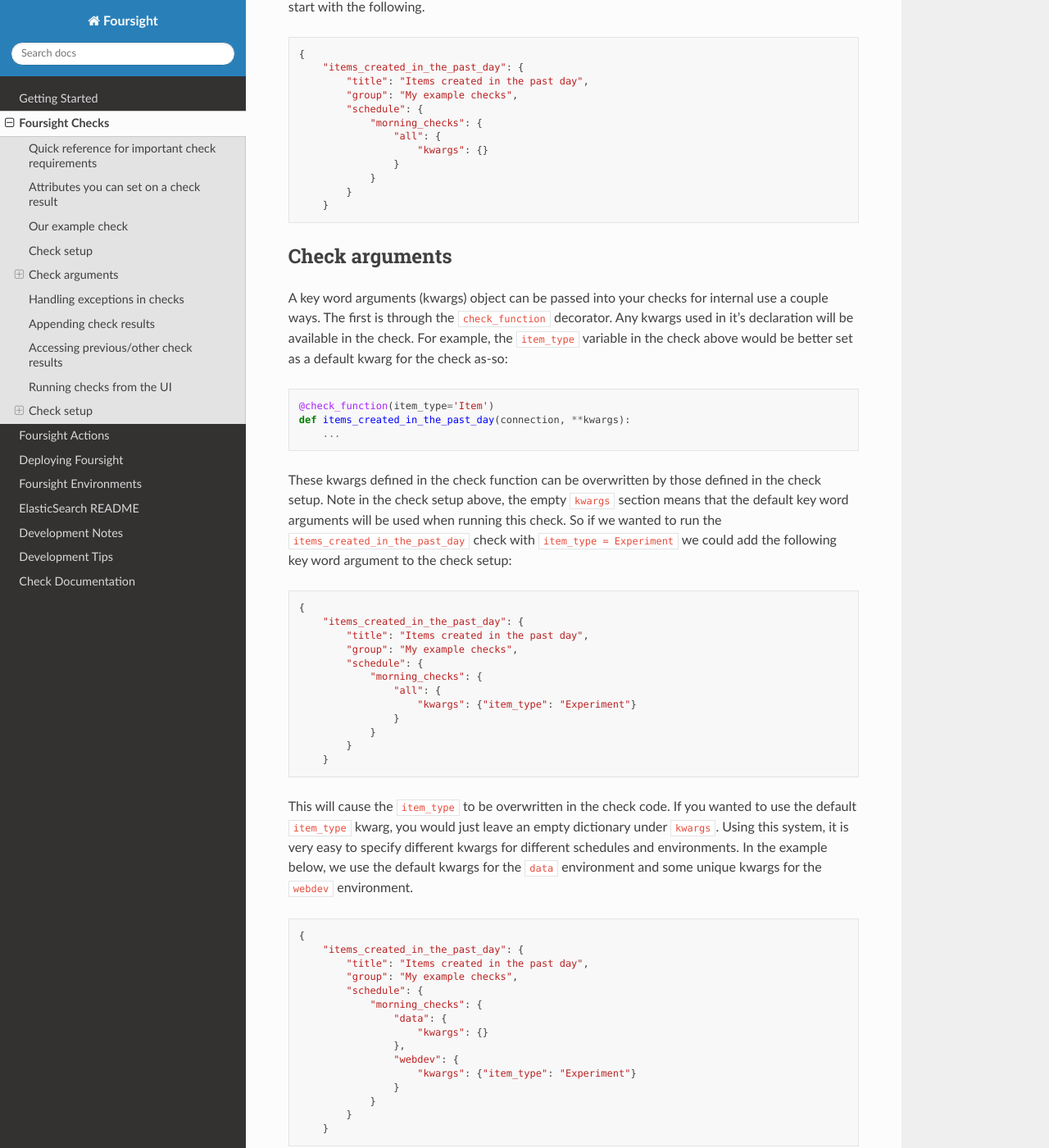
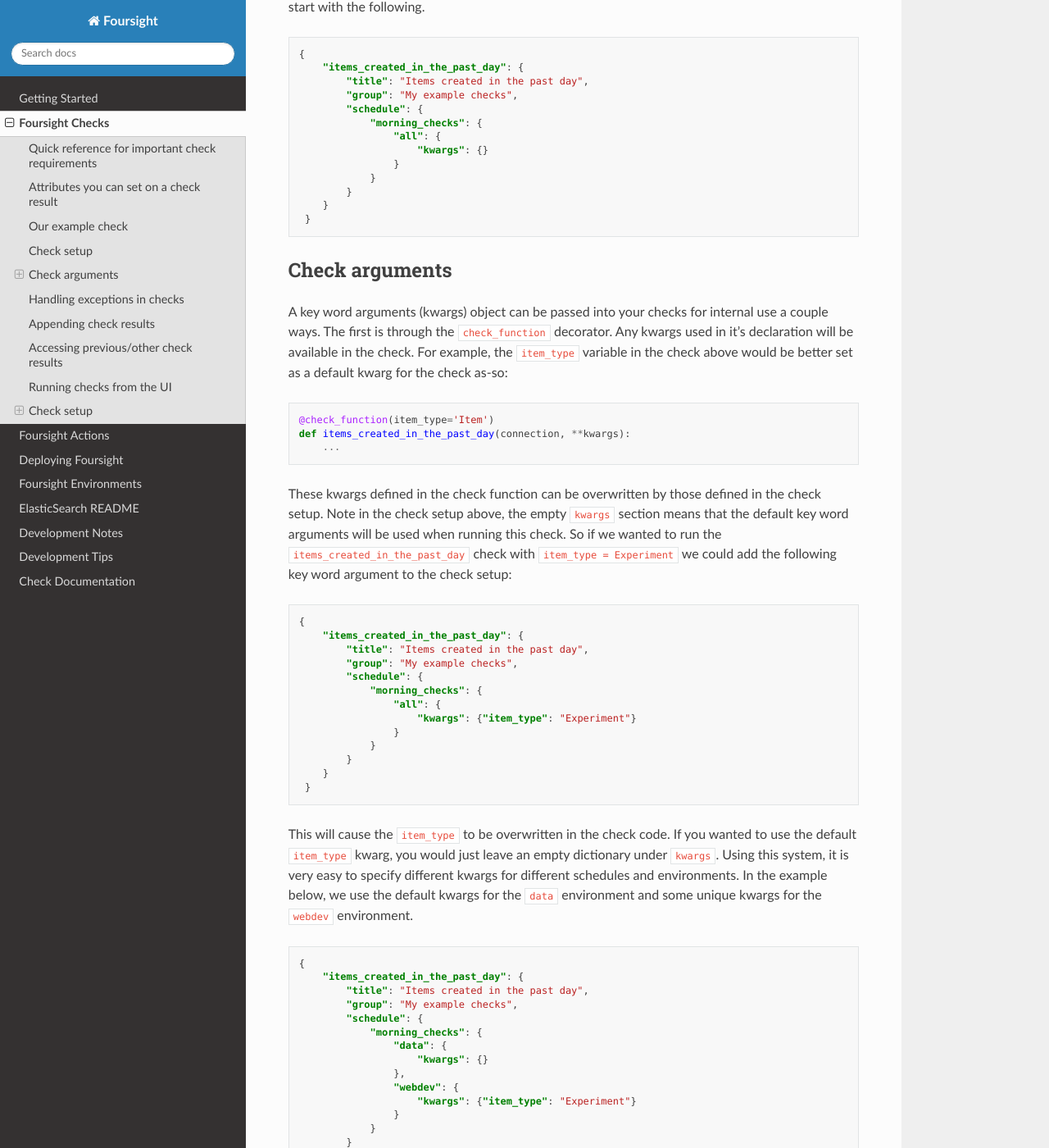
Before and after one commit to 4dn-dcic/foursight, a Sphinx documentation site: the page built from docs/source/checks.rst, in a window 1280 px wide and 1400 px high, scrolled down 3682 px. Shown: the whole window at 82% size. Built offline with Sphinx 7.4.7 and the Read the Docs theme 2.0.0, drawn with Linux system fonts in a browser that asks for light colours; some of the changed text lies outside the part shown.

Commit message:
update code blocks in dev_tips to reflect refactor and format correctly

```diff
--- a/docs/source/checks.rst
+++ b/docs/source/checks.rst
@@ -23,7 +23,7 @@ Attributes you can set on a check result
 
 The check result has a number of important attributes that determine what is stored as output of your check. Below is a list of different fields you can set on your check result within the body of your check. As always, the check function should return the check result object. Any of the following attributes can be set like this:
 
-.. code-block::
+.. code-block:: python
 
    check = CheckResult(connection, 'my_check_name')
    check.status = 'PASS'
@@ -57,7 +57,7 @@ Our example check
 
 Let's say we want to write a check that will check Fourfront for all items that were released in the past day, which we will do by leveraging the "date_created" field. A reasonable place for this check to live is chalicelib/checks/wrangler_checks.py, since it is a metadata-oriented check. First, let's put down a barebones framework for our check using the ``check_function`` decorator to initialize the result for the check.
 
-.. code-block::
+.. code-block:: python
 
    @check_function()
    def items_created_in_the_past_day(connection, **kwargs):
@@ -66,7 +66,7 @@ Let's say we want to write a check that will check Fourfront for all items that
 
 At the moment, this check won't do anything but write a result to the ``items_created_in_the_past_day`` check directory, which will have some default values (namely status=ERROR). So, the body of the check can be thought of as doing the computation necessary to fill those fields of the check result. To actually get our check to do something, let's import ff_utils module from the central dcicutils package, which allows us to easily make requests to Fourfront. Imports should generally be done at the top level of your checks file, but they are shown in the function here for completeness. It's important to note that we can always get Fourfront access keys through ``connection.ff_keys``. Likewise, the current Fourfront environment (such as ``foufront-webdev`` or ``fourfront-webprod``\ ) using the ``connection.ff_env`` field. These are leveraged when using the ff_utils package.
 
-.. code-block::
+.. code-block:: python
 
    @check_function()
    def items_created_in_the_past_day(connection, **kwargs):
@@ -78,7 +78,7 @@ At the moment, this check won't do anything but write a result to the ``items_cr
 
 Okay, now we are ready to use the ``ff_utils`` module to connect to Fourfront. Next we need to get a search result from Fourfront and use those results within our check. The big idea is that we will iterate through the search results and see which items have a ``date_created`` value of less than a day ago. I'm going to go ahead and add a lot to the check and describe it afterwards.
 
-.. code-block::
+.. code-block:: python
 
    @check_function()
    def items_created_in_the_past_day(connection, **kwargs):
@@ -119,7 +119,7 @@ Check setup
 
 Let's start by configuring our check setup (in ``check_setup.json``\ ) so that our check runs on all environment every morning. It will be part of the ``morning_checks`` schedule. It is assumed that you've already read the basics of the check setup in the `getting started <https://foursight.readthedocs.io/en/latest/getting_started.html#adding-checks-to-check_setup>`_ documentation, so we will start with the following.
 
-.. code-block::
+.. code-block:: JSON
 
    {
        "items_created_in_the_past_day": {
@@ -133,13 +133,14 @@ Let's start by configuring our check setup (in ``check_setup.json``\ ) so that o
                }
            }
        }
+    }
 
 Check arguments
 ---------------
 
 A key word arguments (kwargs) object can be passed into your checks for internal use a couple ways. The first is through the ``check_function`` decorator. Any kwargs used in it's declaration will be available in the check. For example, the ``item_type`` variable in the check above would be better set as a default kwarg for the check as-so:
 
-.. code-block::
+.. code-block:: python
 
    @check_function(item_type='Item')
    def items_created_in_the_past_day(connection, **kwargs):
@@ -147,7 +148,7 @@ A key word arguments (kwargs) object can be passed into your checks for internal
 
 These kwargs defined in the check function can be overwritten by those defined in the check setup. Note in the check setup above, the empty ``kwargs`` section means that the default key word arguments will be used when running this check. So if we wanted to run the ``items_created_in_the_past_day`` check with ``item_type = Experiment`` we could add the following key word argument to the check setup:
 
-.. code-block::
+.. code-block:: JSON
 
    {
        "items_created_in_the_past_day": {
@@ -161,10 +162,11 @@ These kwargs defined in the check function can be overwritten by those defined i
                }
            }
        }
+    }
 
 This will cause the ``item_type`` to be overwritten in the check code. If you wanted to use the default ``item_type`` kwarg, you would just leave an empty dictionary under ``kwargs``. Using this system, it is very easy to specify different kwargs for different schedules and environments. In the example below, we use the default kwargs for the ``data`` environment and some unique kwargs for the ``webdev`` environment.
 
-.. code-block::
+.. code-block:: JSON
 
    {
        "items_created_in_the_past_day": {
@@ -181,10 +183,11 @@ This will cause the ``item_type`` to be overwritten in the check code. If you wa
                }
            }
        }
+    }
 
 Lastly, arguments that are not defined in the default kwargs through the ``check_function`` decorator can also be added to the dictionary:
 
-.. code-block::
+.. code-block:: JSON
 
    {
        "items_created_in_the_past_day": {
@@ -201,6 +204,7 @@ Lastly, arguments that are not defined in the default kwargs through the ``check
                }
            }
        }
+    }
 
 This would execute the ``items_created_in_the_past_day`` check with the default kwarg ``item_type=Item`` and the provided ``another_arg=another_val`` kwarg. This system allows checks to have multiple schedules with different parameters.
 
@@ -233,7 +237,7 @@ Sometimes you may want the same check to run multiple times and report results f
 
 For example, let's use the check that we've been demonstrating over the past couple sections. It finds all items of a certain type that have been created in the past day and takes an ``item_type`` key word argument that determines the type. In addition, the ``full_output`` attribute is a dictionary keyed by the item type. So, we can easily pull a previous result from that check (that ran for ``item_type = Experiment``\ , for example) and add another item type (say, ``Biosample``\ ) to it. The desired ``full_output`` would have the following form:
 
-.. code-block::
+.. code-block:: JSON
 
    {
        'Experiment': [ ... ],
@@ -244,14 +248,14 @@ To achieve this, we will use manipulate the ``item_type`` key word argument and
 
 First, add the ``uuid`` parameter to the constructor. Read it from the kwargs. This will take care of initializing the check result with the attributes of the results of the check with the given uuid (if it exists).
 
-.. code-block::
+.. code-block:: python
 
    init_uuid = kwargs.get('uuid')
    check = CheckResult(connection, 'items_created_in_the_past_day', init_uuid=init_uuid)
 
 Then, we just need to add the logic to use the ``full_output`` from previous results if available:
 
-.. code-block::
+.. code-block:: python
 
    full_output = check.full_output if check.full_output else {}
 
@@ -260,7 +264,7 @@ Accessing previous/other check results
 
 Another possibility for a check is to operate on the previous results of the same or other checks. To get results for the same check, you can use the same CheckResult object that is defined using the check name at the beginning of the check:
 
-.. code-block::
+.. code-block:: python
 
    check = CheckResult(connection, 'change_in_item_counts')
 
@@ -271,7 +275,7 @@ Using the CheckResult ``check`` object, you have access to all CheckResult metho
 * ``get_latest_result`` will return the last run result of the check, which does not necessarily mean it is ``primary``.
 * ``get_closest_result`` can be used to get the check result that is closest the given time difference from the current time. See the example below:
 
-.. code-block::
+.. code-block:: python
 
    check = CheckResult(connection, 'change_in_item_counts')
 
@@ -287,7 +291,7 @@ Using the CheckResult ``check`` object, you have access to all CheckResult metho
 
 The functions can be used to easily make a check that is aware of its own previous results. You can also make checks that use the results of other checks; to do this, define another check result object with the name of a different check. Consider the following example:
 
-.. code-block::
+.. code-block:: python
 
    @check_function()
    def change_in_item_counts(connection, **kwargs):
@@ -328,7 +332,7 @@ Dependencies
 
 Using the running example from above, the following setup would require ``item_counts_by_type`` (not defined here) to run before ``items_created_in_the_past_day``. This depends on ``item_counts_by_type`` also using the same ``morning_checks`` schedule.
 
-.. code-block::
+.. code-block:: JSON
 
    {
        "items_created_in_the_past_day": {
@@ -342,3 +346,4 @@ Using the running example from above, the following setup would require ``item_c
                }
            }
        }
+    }
--- a/docs/source/getting_started.rst
+++ b/docs/source/getting_started.rst
@@ -18,7 +18,7 @@ Installing dependencies
 
 Before developing with Foursight, you must install the required Python packages and set up your AWS credentials locally. It is best practice to use a virtual environment. Packages can be installed with pip using the following command from the root Foursight directory:
 
-.. code-block::
+.. code-block:: python
 
    pip install -r requirements.txt
 
@@ -36,7 +36,7 @@ The most fundamental unit of Foursight is the check. These encapsulate Python co
 
 Here's a simple check and then we'll go through the details:
 
-.. code-block::
+.. code-block:: python
 
    @check_function()
    def my_first_check(connection, **kwargs):
```
Also changed, not shown: docs/source/actions.rst (+5 -5 lines), docs/source/deployment.rst (+4 -4 lines), docs/source/development_tips.rst (+25 -18 lines).
